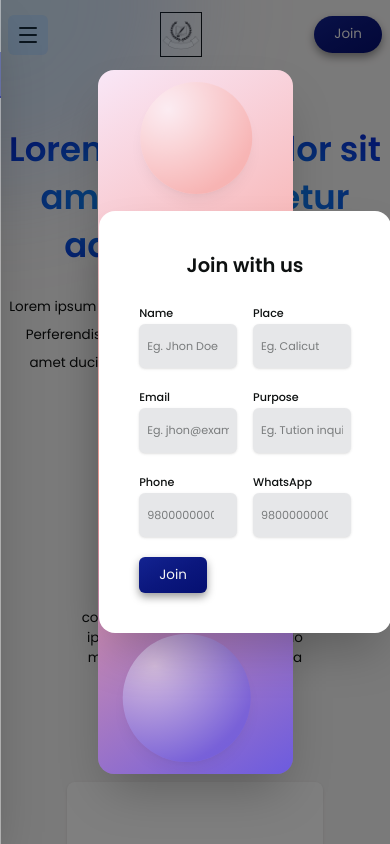
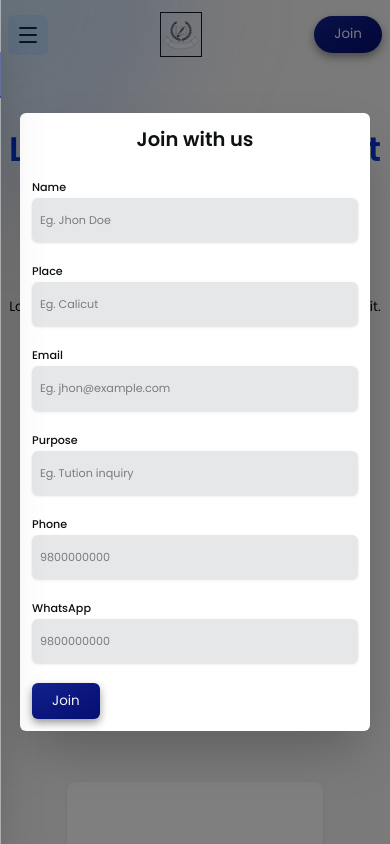
Before and after one commit to ashifashi2681/edu, a Next.js app: page / in a window 390 px wide. Shown: the top 844 px of the page. Built offline with nearby package versions, Linux system fonts and the light colour scheme.

Commit message:
modal update

```diff
--- a/src/components/foams/RegisterFoamModal.jsx
+++ b/src/components/foams/RegisterFoamModal.jsx
@@ -7,16 +7,19 @@ function RegisterFoamModal() {
 	return (
 		<>
 			<div className="fixed inset-0 bg-black opacity-50 z-10"></div>
-			<div className="fixed z-20 top-1/2 left-1/2 transform -translate-x-1/2 -translate-y-1/2  p-5 flex items-center justify-center w-full h-full">
+			<div className="fixed z-20 top-1/2 left-1/2 transform -translate-x-1/2 -translate-y-1/2  p-5 flex sm:flex-col items-center justify-center w-full h-full">
+
+
+
 				<motion.div
 					initial={{ opacity: 0, translateX: -20 }}
 					transition={{ duration: 0.5 }}
-					animate={{ opacity: 1, translateX: 50 }}
-					className="bg-white w-3/6 lg:w-4/6 md:w-5/6 h-fit shadow-2xl rounded-2xl z-10 p-10 m:p-7">
+					animate={{ opacity: 1, translateX: 0 }}
+					className="bg-white w-3/6 lg:w-4/6 md:w-5/6 sm:w-full h-fit shadow-2xl rounded-2xl sm:rounded-md z-10 p-10 md:p-7 sm:p-3">
 					<h2 className="text-md font-[600] text-center mb-5">
 						Join with us
 					</h2>
-					<div className="grid grid-cols-2 gap-4">
+					<div className="grid grid-cols-2 gap-4 sm:grid-cols-1">
 						<CustomInput
 							label={"Name"}
 							placeHolder={"Eg. Jhon Doe"}
@@ -52,11 +55,14 @@ function RegisterFoamModal() {
 						Join
 					</CustomButton>
 				</motion.div>
+
+
+
 				<motion.div
 					initial={{ opacity: 0, translateX: 20 }}
 					transition={{ duration: 0.5 }}
-					animate={{ opacity: 1, translateX: 0 }}
-					className="relative w-2/6 lg:w-3/6 md:absolute h-full md:h-5/6 bg-linear-[148deg] from-[#F9E7F7] from-0% via-[#F7A29B] via-50% to-[#6C5BDF] to-100% shadow-2xl rounded-2xl">
+					animate={{ opacity: 1, translateX: -50 }}
+					className="relative w-2/6 lg:w-3/6 md:absolute h-full md:h-5/6 sm:hidden bg-linear-[148deg] from-[#F9E7F7] from-0% via-[#F7A29B] via-50% to-[#6C5BDF] to-100% shadow-2xl rounded-2xl">
 					<motion.div
 						animate={{ x: 50, y: 0 }}
 						transition={{
```
